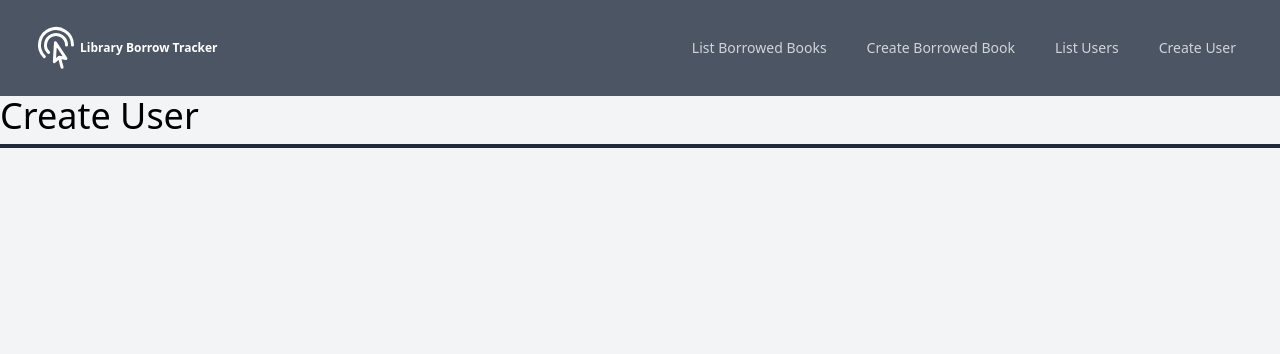
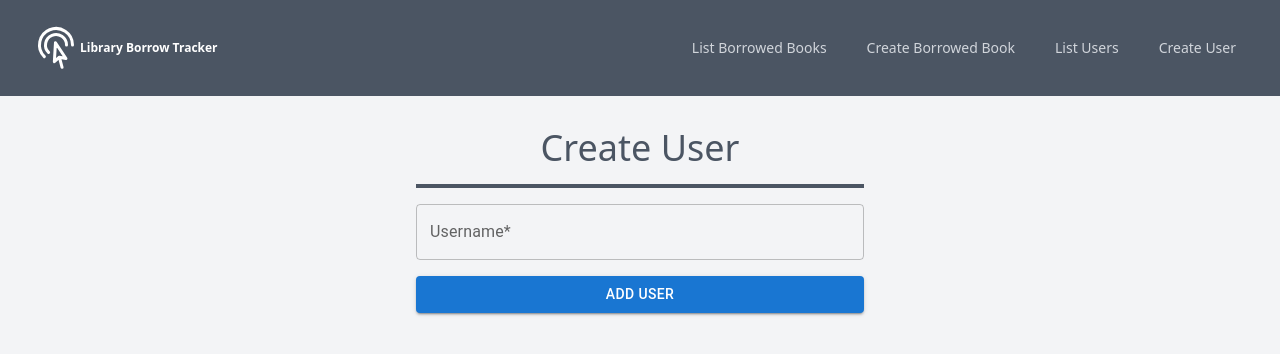
Before and after one commit to omeatai/mern-project-library-tracker, a React (Create React App) app: page /user/create in a window 1280 px wide. Shown: the top 354 px of the page. Built offline with nearby package versions, Linux system fonts and the light colour scheme; no server answers.

Commit message:
15. Create User Component - Setup Create User Logic
15. Create User Component - Setup Create User Logic

```diff
--- a/package.json
+++ b/package.json
@@ -11,12 +11,15 @@
     "@testing-library/jest-dom": "^5.14.1",
     "@testing-library/react": "^13.0.0",
     "@testing-library/user-event": "^13.2.1",
+    "axios": "^1.6.2",
     "dayjs": "^1.11.10",
+    "lodash": "^4.17.21",
     "react": "^18.2.0",
     "react-datepicker": "^4.21.0",
     "react-dom": "^18.2.0",
     "react-router-dom": "^6.18.0",
     "react-scripts": "5.0.1",
+    "react-toastify": "^9.1.3",
     "semantic-ui-react": "^2.1.4",
     "web-vitals": "^2.1.0"
   },
--- a/src/components/CreateUser/CreateUser.jsx
+++ b/src/components/CreateUser/CreateUser.jsx
@@ -1,11 +1,51 @@
-import React from "react";
+import React, { useContext } from "react";
+import { UserContext } from "../../contexts/userContext";
+import { Stack, Button, TextField } from "@mui/material";
+import { ToastContainer } from "react-toastify";
+import "react-toastify/dist/ReactToastify.css";
 
 const CreateUser = () => {
+  const { username, setUsername, topRef, onSubmitHandler } =
+    useContext(UserContext);
+
   return (
-    <div>
-      <h1 className="text-4xl">Create User</h1>
-      <hr className="border-t-4 border-gray-800 mt-2" />
-    </div>
+    <main className="m-8" ref={topRef}>
+      <section>
+        <form onSubmit={onSubmitHandler}>
+          <div className="mx-auto max-w-xs sm:max-w-sm md:max-w-md">
+            <h1 className="text-4xl text-gray-600 text-center">Create User</h1>
+            <hr className="border-t-4 border-gray-600 my-4" />
+            <ToastContainer
+              position="bottom-left"
+              autoClose={3000}
+              hideProgressBar={false}
+              newestOnTop
+              closeOnClick
+              rtl={false}
+              pauseOnFocusLoss
+              draggable
+              pauseOnHover
+              theme="colored"
+            />
+            <Stack spacing={2}>
+              {/* Author */}
+              <TextField
+                label="Username*"
+                variant="outlined"
+                id="username"
+                name="username"
+                value={username}
+                onChange={(e) => setUsername(e.target.value)}
+                placeholder="John Doe"
+              />
+              <Button variant="contained" type="submit">
+                Add User
+              </Button>
+            </Stack>
+          </div>
+        </form>
+      </section>
+    </main>
   );
 };
 
--- a/src/contexts/bookContext.js
+++ b/src/contexts/bookContext.js
@@ -87,10 +87,12 @@ export const BookContextProvider = (props) => {
       !book.description ||
       !book.duration
     ) {
-      window.scrollTo(0, topRef.current.offsetTop);
+      //   window.scrollTo(0, topRef.current.offsetTop);
+      topRef.current.scrollIntoView({ behavior: "smooth" });
       setBookErrors(["All required fields should be filled."]);
       return;
     }
+    setBookErrors([]);
     console.log({ username: borrower.username, ...book });
     navigate("/");
   };
--- a/src/contexts/userContext.js
+++ b/src/contexts/userContext.js
@@ -1,10 +1,25 @@
-import React, { createContext, useState, useEffect } from "react";
+import React, { createContext, useState, useEffect, useRef } from "react";
+import _ from "lodash";
+import axios from "axios";
+import { toast } from "react-toastify";
 
 export const UserContext = createContext();
 
 export const UserContextProvider = ({ children }) => {
+  const topRef = useRef();
   const [users, setUsers] = useState([]);
   const [user, setUser] = useState(null);
+  const [username, setUsername] = useState("");
+  const toastifyConfig = {
+    position: "bottom-left",
+    autoClose: 3000,
+    hideProgressBar: false,
+    closeOnClick: true,
+    pauseOnHover: true,
+    draggable: true,
+    progress: undefined,
+    theme: "colored",
+  };
 
   useEffect(() => {
     fetch(`${process.env.REACT_APP_HOST}/users`)
@@ -13,8 +28,59 @@ export const UserContextProvider = ({ children }) => {
       .catch((error) => console.error(error));
   }, []);
 
+  const onSubmitHandler = (event) => {
+    event.preventDefault();
+    if (!username) {
+      toast.error("Username is required!", toastifyConfig);
+      return;
+    }
+
+    const findUser = users.find(
+      (user) => _.toLower(user.username) === _.toLower(username)
+    );
+
+    if (findUser) {
+      toast.error("User already exists!", toastifyConfig);
+      return;
+    }
+
+    axios
+      .post(`${process.env.REACT_APP_HOST}/users/`, {
+        username: _.startCase(_.toLower(username)),
+      })
+      .then((response) => {
+        // console.log(response.data);
+        setUsers([
+          ...users,
+          {
+            _id: response.data.savedUser._id,
+            username: _.startCase(_.toLower(response.data.savedUser.username)),
+          },
+        ]);
+        setUsername("");
+        toast.success("User created successfully!", toastifyConfig);
+        topRef.current.scrollIntoView({ behavior: "smooth" });
+      })
+      .catch((error) => {
+        // Handle the error here
+        console.error(error);
+        toast.error(`Error: ${error}`, toastifyConfig);
+      });
+  };
+
   return (
-    <UserContext.Provider value={{ user, setUser, users, setUsers }}>
+    <UserContext.Provider
+      value={{
+        user,
+        setUser,
+        users,
+        setUsers,
+        username,
+        setUsername,
+        topRef,
+        onSubmitHandler,
+      }}
+    >
       {children}
     </UserContext.Provider>
   );
```
Also changed, not shown: 2 other files (tests, documents, lock files or other folders).
